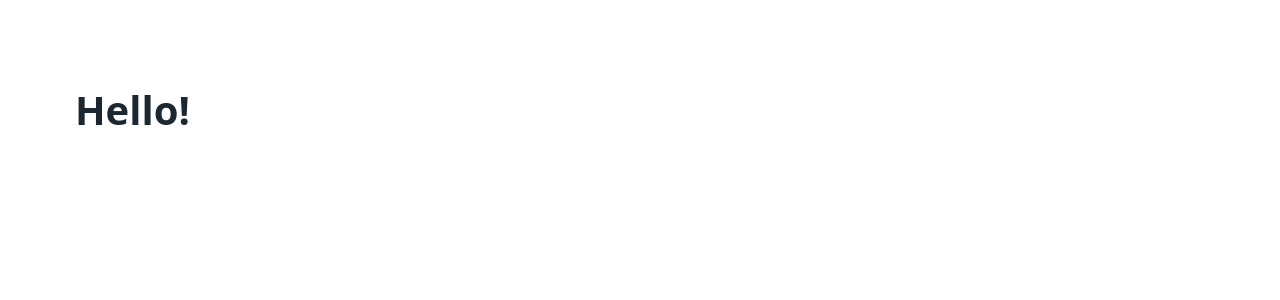
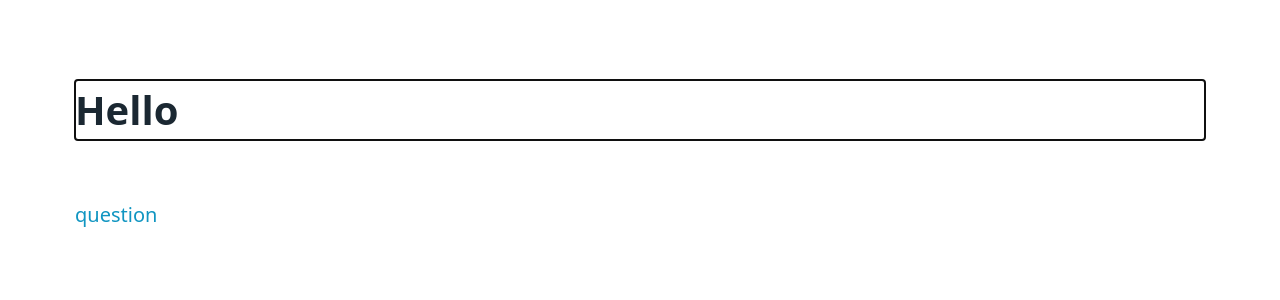
Before and after one commit to j4kim/aduc, a Svelte app in the folder app/: page / in a window 1280 px wide. Shown: the top 300 px of the page. Built offline with nearby package versions, Linux system fonts and the light colour scheme.

Commit message:
add svelte-navigator

```diff
--- a/app/package.json
+++ b/app/package.json
@@ -5,7 +5,7 @@
   "scripts": {
     "build": "rollup -c",
     "dev": "rollup -c -w",
-    "start": "sirv public --no-clear"
+    "start": "sirv public --no-clear --single"
   },
   "devDependencies": {
     "@rollup/plugin-commonjs": "^17.0.0",
@@ -18,6 +18,7 @@
     "svelte": "^3.0.0"
   },
   "dependencies": {
-    "sirv-cli": "^1.0.0"
+    "sirv-cli": "^1.0.0",
+    "svelte-navigator": "^3.1.5"
   }
 }
--- a/app/src/App.svelte
+++ b/app/src/App.svelte
@@ -1,9 +1,17 @@
 <script>
+	import { Router, Link, Route } from "svelte-navigator"
 </script>
 
-<main>
-	<h1>Hello!</h1>
-</main>
+<Router>
+	<Route path="/">
+		<h1>Hello</h1>
+		<Link to="/question">question</Link>
+	</Route>
+	<Route path="/question">
+		<h1>Question</h1>
+		<Link to="/">une-question.ch</Link>
+	</Route>
+</Router>
 
 <style>
 </style>
```
Also changed, not shown: 1 other file (tests, documents, lock files or other folders).
